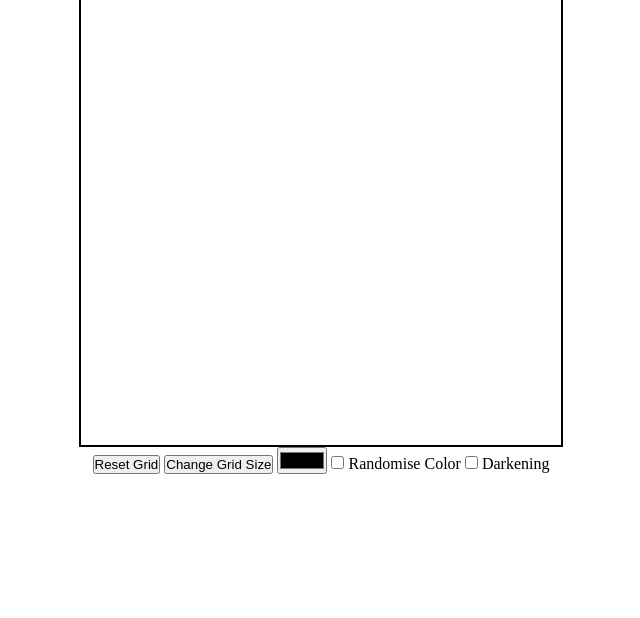
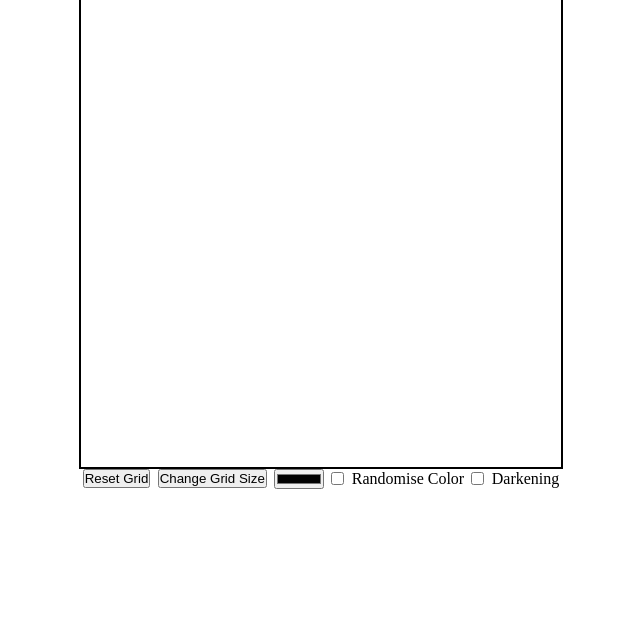
Before and after one commit to NicolasDaCostaLopes/odin_etch_a_sketch, a plain HTML site: page index.html in a window 1280 px wide. Shown: the part 182-800 px from the top of the page, without its empty margins (319-959 px from the left). Drawn offline with Linux system fonts and the light colour scheme.

Commit message:
Style the buttons & Add h1

```diff
--- a/index.html
+++ b/index.html
@@ -7,8 +7,9 @@
     <link rel="stylesheet" href="style.css" />
   </head>
   <body>
+    <h1>Etch A Sketch</h1>
     <div class="main-container"></div>
-    <div class="">
+    <div class="container">
       <button id="resetGrid">Reset Grid</button>
       <button id="changeGrid">Change Grid Size</button>
       <input type="color" name="color" id="color" />
--- a/style.css
+++ b/style.css
@@ -29,3 +29,12 @@ body {
   flex-grow: 1;
   flex-shrink: 0;
 }
+.container {
+  display: flex;
+  justify-content: space-around;
+  width: 484px;
+  align-items: center;
+}
+#color {
+  height: 20px;
+}
```
